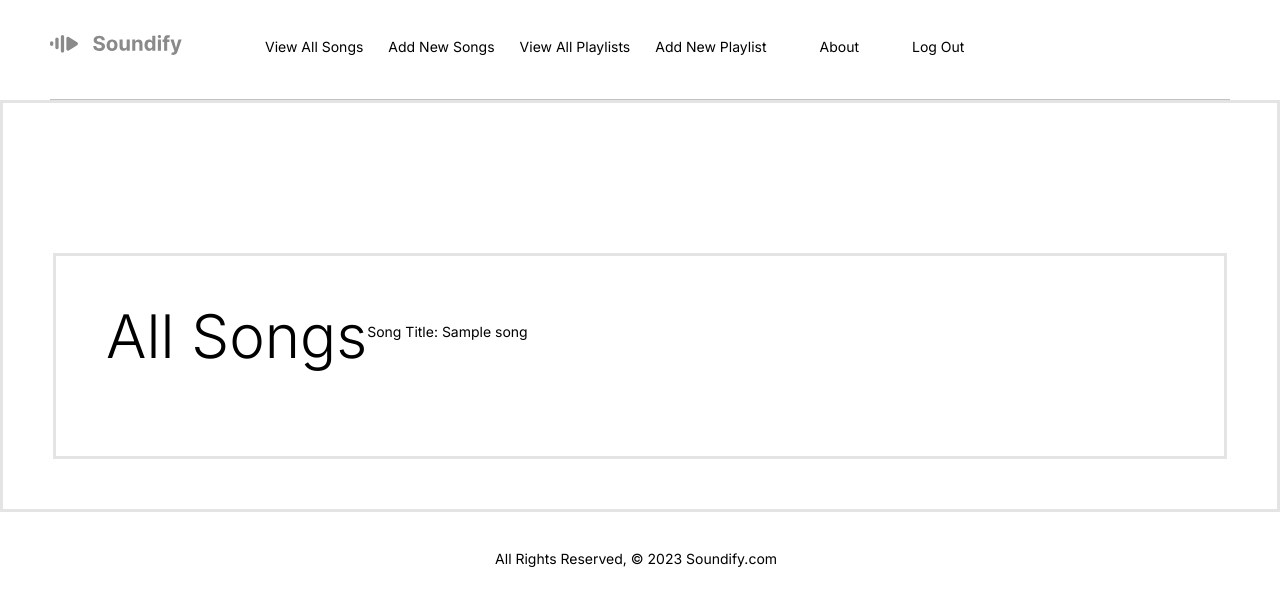
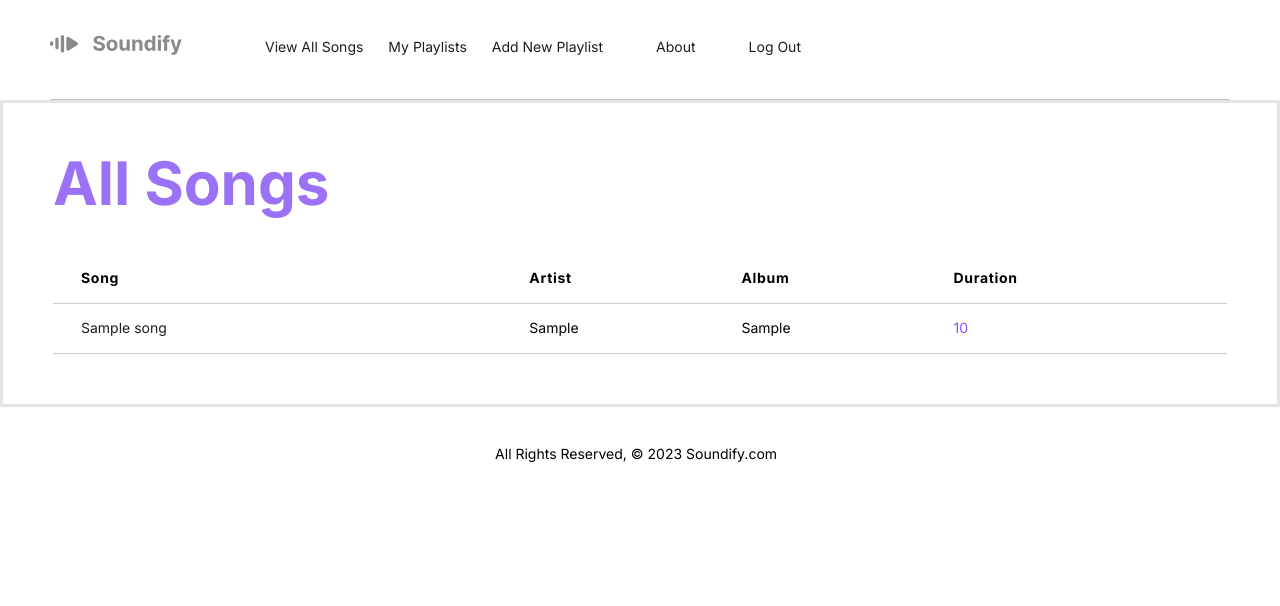
Before and after one commit to seanh101/Soundify, a Django app: page /songs/ in a window 1280 px wide. Shown: the top 606 px of the page. Run offline with Django 4.2, Linux system fonts and the light colour scheme; a user stored in the database is signed in; tables that the repository leaves empty hold one stand-in row (values such as "Sample post").

Commit message:
Style songs/index.html, begin adding colors
Co-authored-by: Jon Schiavone <jonschiavoneucf@gmail.com>
Co-authored-by: Sean Harrington <seanharrington4189@gmail.com>
Co-authored-by: Ian Abbene <ianabbene@gmail.com>
Co-authored-by: Marley Sellem <mzsellem@hotmail.com>
Co-authored-by: Chase Hilsinger <chasehilsinger@gmail.com>

```diff
--- a/main_app/static/css/ian.css
+++ b/main_app/static/css/ian.css
@@ -3,9 +3,11 @@
 :root {
     --pl-image-hw: 200px;
     --pl-info-edit-width: 28px;
+    --purple-highlight: #CEB9FB;
 
 }
-
+h1 {
+}
 /* *, header, nav {
     background: rgb(246, 246, 246);
 } */
@@ -83,6 +85,10 @@ table {
 
 }
 
+.song-list {
+    width: 100%;
+}
+
 .song-list-table {
     width: 100%;
 }
@@ -91,17 +97,39 @@ table {
     height: 50px;
 }
 
+.song-list-table thead th:first-child {
+    padding-left: 2rem;
+}
+
 .song-list-table tbody td {
-    --border: 1px solid black;
+    --border: 1px solid var(--gray);
     border-top: var(--border);
     border-bottom: var(--border);
     height: 50px;
+    transition: background 0.2s ease;
+}
+
+.song-list-table tbody tr:hover td {
+    background: var(--neon-main);
+    /* color: white; */
+}
+
+.song-list-table tbody tr:hover td a {
+    /* color: white; */
+}
+
+.song-list-table tbody td:last-child {
+    color: var(--purple-shadow);
+
+}
+.song-list-table tbody td:first-child {
+    padding-left: 2rem;
 }
 
 th {
     text-align: left;
-    letter-spacing: 0.03em;
-    font-weight: 500;
+    letter-spacing: 0.05em;
+    font-weight: 700;
 }
 
 .pl-img-container {
@@ -236,9 +264,17 @@ a.light:hover {
 }
 
 a {
-    color: black;
+    color: var(--black);
 }
 
-a:hover {
+td a:hover {
+    text-decoration: underline;
+}
+
+/* a:hover {
     color: rgb(26, 26, 26);
+} */
+
+.so-index-title {
+    width: 100%;
 }
--- a/main_app/static/css/style.css
+++ b/main_app/static/css/style.css
@@ -84,6 +84,9 @@ h5 {
 
 h1 {
     font-size: 4.286rem;
+    color: var(--purple-main);
+    font-weight: 700;
+    /* letter-spacing: 0.02em; */
 }
 
 h2 {
--- a/main_app/templates/base.html
+++ b/main_app/templates/base.html
@@ -31,8 +31,7 @@
             <div class="nav-links-container">
                 {% if user.is_authenticated %}
                 <a href="{% url 'songs_index' %}">View All Songs</a>
-                <a href="{% url 'song_create' %}">Add New Songs</a>
-                <a href="{% url 'playlists_index' %}">View All Playlists</a>
+                <a href="{% url 'playlists_index' %}">My Playlists</a>
                 <a href="{% url 'playlist_create' %}">Add New Playlist</a>
                 <a class="right" href="{% url 'about' %}">About</a>
                 <a class="right" href="{% url 'logout' %}">Log Out</a>
--- a/main_app/templates/playlists/index.html
+++ b/main_app/templates/playlists/index.html
@@ -1,7 +1,7 @@
 {% extends 'base.html' %}
 {% block content %}
 
-<h1 lcass="pl-index-title">Playlists</h1>
+<h1 lcass="pl-index-title">My Playlists</h1>
 
 <div class="pl-card-container">
 
--- a/main_app/templates/songs/index.html
+++ b/main_app/templates/songs/index.html
@@ -1,13 +1,37 @@
 {% extends 'base.html' %}
 {% block content %}
-<div class="app-body">
+<h1 class="so-index-title">All Songs</h1>
+<div class="song-list">
+    <table class="song-list-table">
+        <thead>
+            <tr>
+                <th>Song</th>
+                <th>Artist</th>
+                <th>Album</th>
+                <th>Duration</th>
+            </tr>
+        </thead>
+        <tbody>
+            {% if songs.count %}
+            {% for song in songs %}
+            <tr>
+                <td class="table-cell">
+                    <a href="{% url 'songs_detail' song.id %}">
+                        {{ song.name }}
+                    </a>
+                </td>
+                <td class="table-cell">{{ song.artist }}</td>
+                <td class="table-cell">{{ song.album }}</td>
+                <td class="table-cell">
+                    {{ song.duration }}
+                </td>
+            </tr>
+            {% endfor %}
+            {% else %}
+            <span>No songs added yet</span>
+            {% endif %}
+        </tbody>
+    </table>
+</div>
 
-<h1>All Songs</h1>
-
-{% for song in songs %}
-    <a href="{% url 'songs_detail' song.id %}">
-        <p>Song Title: {{ song.name }}</p>
-    </a>
-    {% endfor %}
-</div>
 {% endblock %}
```
Also changed, not shown: main_app/templates/main_app/playlist_form.html (+16 -34 lines).
